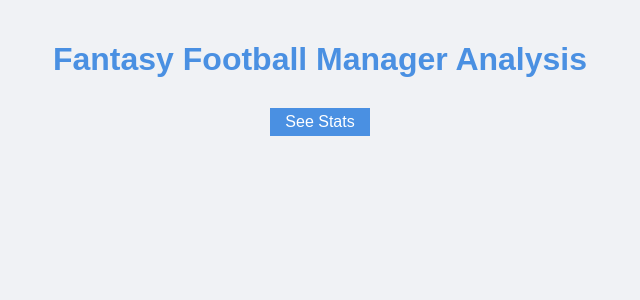
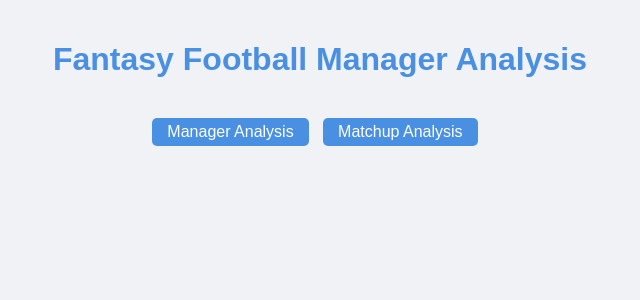
Before and after one commit to ahicks5/fantasyfootball2024, a Flask app: page / in a window 1280 px wide. Shown: the top 300 px of the page, without its empty margins (320-960 px from the left). Run offline with Flask 3, Linux system fonts and the light colour scheme.

Commit message:
first push

```diff
--- a/app.py
+++ b/app.py
@@ -9,7 +9,7 @@ app = Flask(__name__)
 def index():
     return render_template('index.html')
 
-@app.route('/analyze', methods=['POST'])
+@app.route('/analyze', methods=['GET', 'POST'])
 def analyze():
     analysis_results = None
     week_num = 1  # Always show stats as of Week 1
@@ -46,5 +46,18 @@ def analyze():
 
     return render_template('analysis.html', analysis=analysis_results)
 
+
+@app.route('/matchup_insights')
+def matchup_insights():
+    standings_file = 'standings.json'
+    if not os.path.exists(standings_file):
+        return "Standings file not found. Please ensure the standings file exists.", 404
+
+    with open(standings_file, 'r') as file:
+        standings = json.load(file)
+
+    return render_template('matchup_insights.html', standings=standings)
+
+
 if __name__ == '__main__':
     app.run(debug=True)
--- a/static/style.css
+++ b/static/style.css
@@ -1,5 +1,3 @@
-/* styles.css */
-
 /* General Styles */
 body {
     font-family: Arial, sans-serif;
@@ -10,7 +8,7 @@ body {
 }
 
 .container {
-    max-width: 1200px; /* Increased width to accommodate larger charts */
+    max-width: 1200px;
     margin: 0 auto;
 }
 
@@ -25,15 +23,23 @@ h2 {
     color: #34495e;
 }
 
-a {
+/* Link Button Styles */
+a.btn {
     display: inline-block;
-    margin-bottom: 20px;
-    color: #4a90e2;
+    padding: 5px 15px;
+    margin: 10px 10px 10px 0;
+    font-size: 16px;
+    background-color: #4a90e2;
+    color: white;
+    border: none;
+    border-radius: 5px;
+    text-align: center;
     text-decoration: none;
+    cursor: pointer;
 }
 
-a:hover {
-    text-decoration: underline;
+a.btn:hover {
+    background-color: #357ABD;
 }
 
 /* Section Styles */
@@ -83,19 +89,19 @@ th {
 .chart-container {
     position: relative;
     width: 100%;
-    height: 500px; /* Adjust to your desired chart height */
-    margin-bottom: 50px; /* Optional spacing between charts */
+    height: 500px;
+    margin-bottom: 50px;
 }
 
 /* Canvas Styles */
 canvas {
     display: block;
     width: 100%;
-    height: 100%; /* Canvas fills the container */
+    height: 100%;
     margin: 0 auto;
 }
 
-/* Form Styles (if any forms are present) */
+/* Form Styles */
 form {
     text-align: center;
     margin-bottom: 40px;
--- a/templates/index.html
+++ b/templates/index.html
@@ -2,15 +2,22 @@
 <html lang="en">
 <head>
     <meta charset="UTF-8">
-    <title>Fantasy Football Manager Analysis</title>
+    <title>Degenerates Fantasy Football Manager Analysis</title>
     <link rel="stylesheet" href="{{ url_for('static', filename='style.css') }}">
+    <style>
+        .button-container {
+            text-align: center;
+            margin-top: 20px;
+        }
+    </style>
 </head>
 <body>
     <div class="container">
         <h1>Fantasy Football Manager Analysis</h1>
-        <form action="{{ url_for('analyze') }}" method="POST">
-            <button type="submit">See Stats</button>
-        </form>
+        <div class="button-container">
+            <a href="{{ url_for('analyze') }}" class="btn">Manager Analysis</a>
+            <a href="{{ url_for('matchup_insights') }}" class="btn">Matchup Analysis</a>
+        </div>
     </div>
 </body>
 </html>
```
Also changed, not shown: templates/matchup_insights.html (added, +93 -0 lines).
